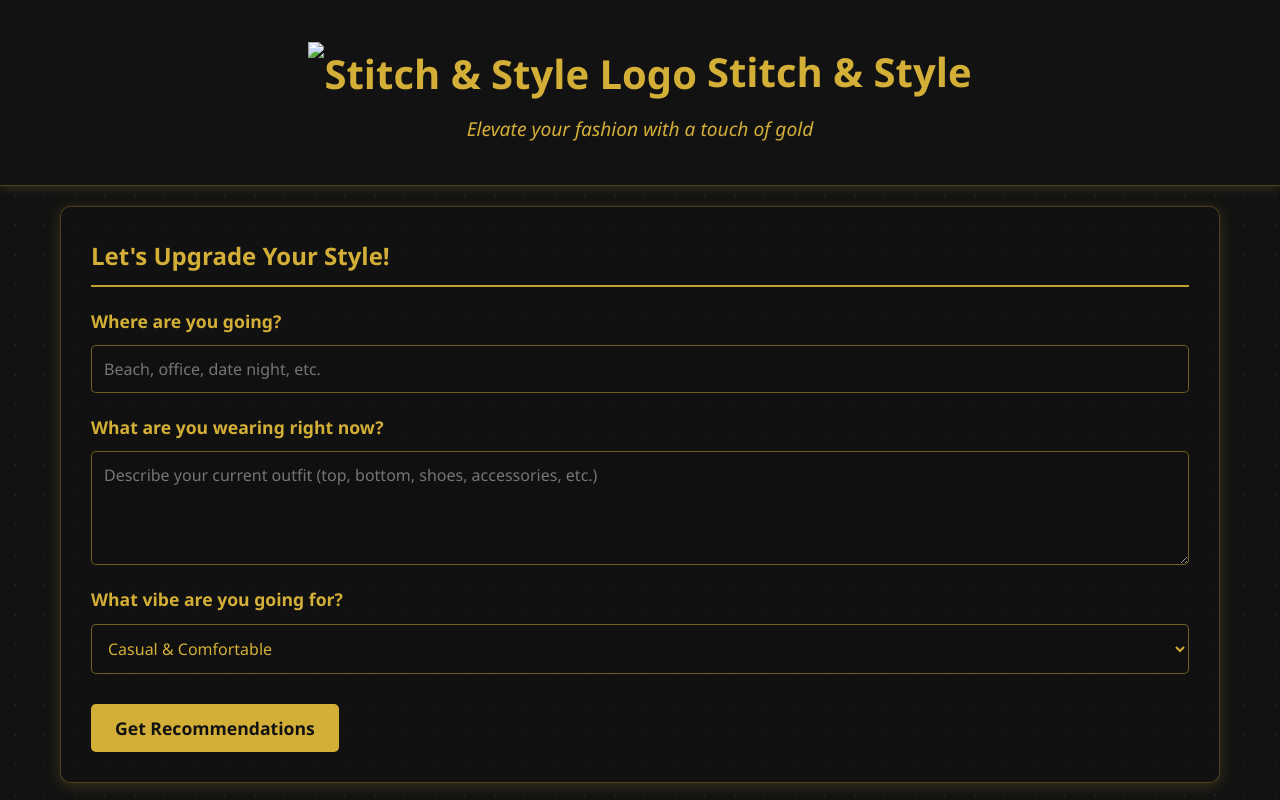
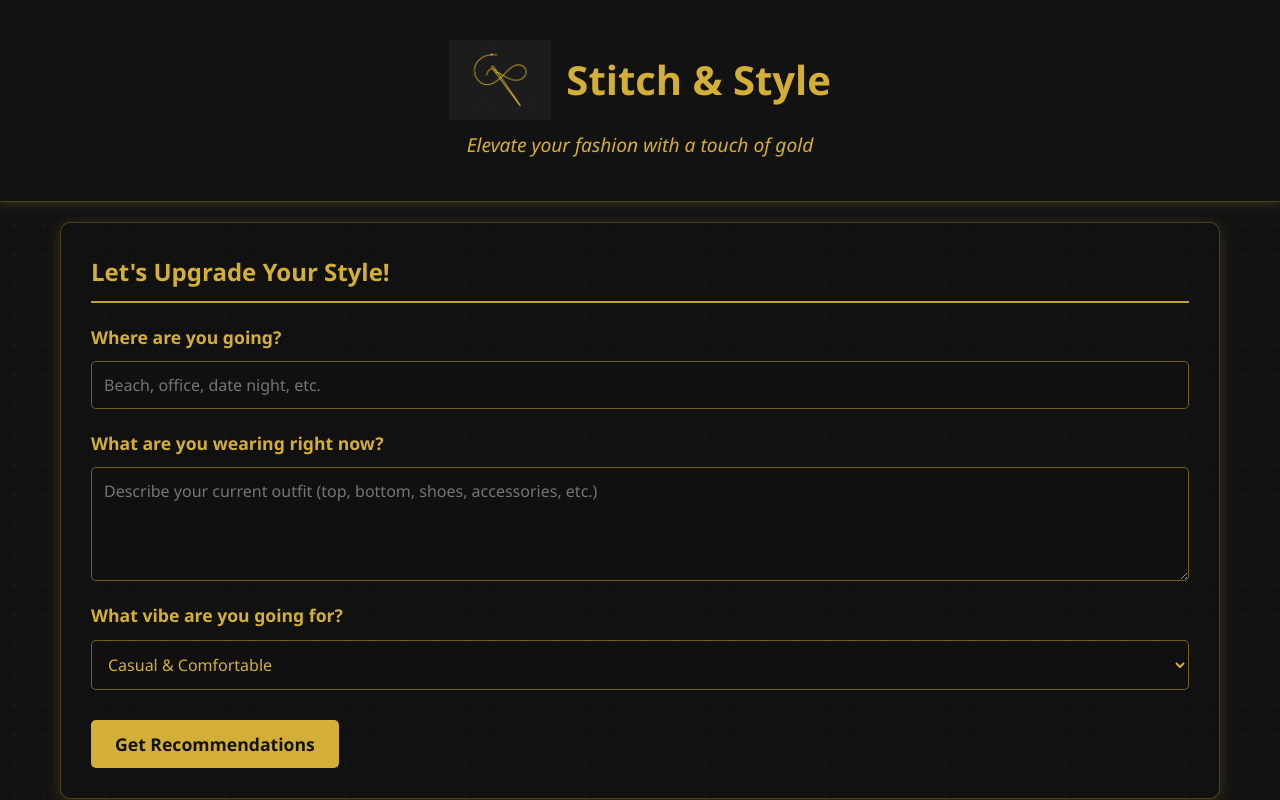
Before and after one commit to Ahilan2010/StitchStyle, a plain HTML site: page index.html in a window 1280 px wide. Shown: the top 800 px of the page. Drawn offline with Linux system fonts and the light colour scheme.

Commit message:
Update index.html

```diff
--- a/index.html
+++ b/index.html
@@ -54,8 +54,8 @@
         }
 
         .logo img {
-            height: 60px;
-            margin-right: 10px;
+            height: 80px;
+            margin-right: 15px;
         }
 
         .tagline {
@@ -247,6 +247,10 @@
             .logo {
                 font-size: 2rem;
             }
+
+            .logo img {
+                height: 60px;
+            }
         }
     </style>
     <link href="https://cdnjs.cloudflare.com/ajax/libs/font-awesome/6.4.0/css/all.min.css" rel="stylesheet">
@@ -255,7 +259,7 @@
     <header>
         <div class="container">
             <div class="logo">
-                <img src="/api/placeholder/60/60" alt="Stitch & Style Logo"> Stitch & Style
+                <img src="logo.png" alt="Stitch & Style Logo"> Stitch & Style
             </div>
             <div class="tagline">Elevate your fashion with a touch of gold</div>
         </div>
```
